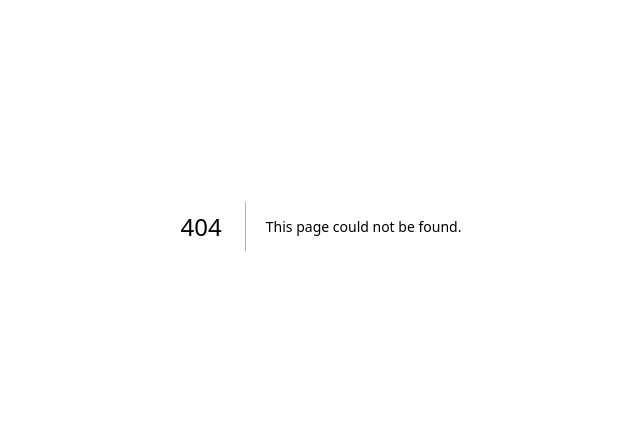
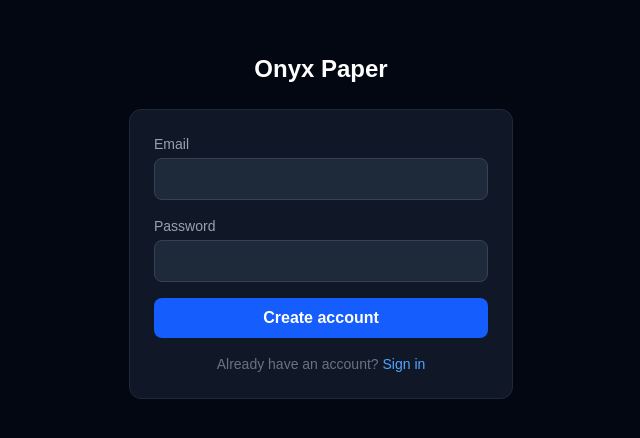
Before and after one commit to edwrand/onyx_paper_trading, a Next.js app: page /signup in a window 1280 px wide. Before the commit this address had no page. Shown: the part 174-612 px from the top of the page, without its empty margins (319-959 px from the left). Built offline with nearby package versions, Linux system fonts and the light colour scheme.

Commit message:
auth routes, pages, and session

```diff
--- /dev/null
+++ b/src/app/api/auth/login/route.ts
@@ -0,0 +1,28 @@
+import { NextRequest } from 'next/server'
+import bcrypt from 'bcryptjs'
+import { db } from '@/lib/db'
+import { getSession } from '@/lib/session'
+
+export async function POST(req: NextRequest) {
+  const { email, password } = await req.json()
+  if (!email || !password) {
+    return Response.json({ error: 'Email and password required' }, { status: 400 })
+  }
+
+  const user = await db.user.findUnique({ where: { email } })
+  if (!user) {
+    return Response.json({ error: 'Invalid credentials' }, { status: 401 })
+  }
+
+  const valid = await bcrypt.compare(password, user.passwordHash)
+  if (!valid) {
+    return Response.json({ error: 'Invalid credentials' }, { status: 401 })
+  }
+
+  const session = await getSession()
+  session.userId = user.id
+  session.email = user.email
+  await session.save()
+
+  return Response.json({ ok: true })
+}
--- /dev/null
+++ b/src/app/api/auth/logout/route.ts
@@ -0,0 +1,7 @@
+import { getSession } from '@/lib/session'
+
+export async function POST() {
+  const session = await getSession()
+  session.destroy()
+  return Response.json({ ok: true })
+}
--- /dev/null
+++ b/src/app/api/auth/me/route.ts
@@ -0,0 +1,16 @@
+import { getSession } from '@/lib/session'
+import { db } from '@/lib/db'
+
+export async function GET() {
+  const session = await getSession()
+  if (!session.userId) {
+    return Response.json({ error: 'Unauthorized' }, { status: 401 })
+  }
+
+  const user = await db.user.findUnique({
+    where: { id: session.userId },
+    select: { id: true, email: true, balance: true },
+  })
+
+  return Response.json(user)
+}
--- /dev/null
+++ b/src/app/api/auth/signup/route.ts
@@ -0,0 +1,26 @@
+import { NextRequest } from 'next/server'
+import bcrypt from 'bcryptjs'
+import { db } from '@/lib/db'
+import { getSession } from '@/lib/session'
+
+export async function POST(req: NextRequest) {
+  const { email, password } = await req.json()
+  if (!email || !password) {
+    return Response.json({ error: 'Email and password required' }, { status: 400 })
+  }
+
+  const existing = await db.user.findUnique({ where: { email } })
+  if (existing) {
+    return Response.json({ error: 'Email already in use' }, { status: 400 })
+  }
+
+  const passwordHash = await bcrypt.hash(password, 10)
+  const user = await db.user.create({ data: { email, passwordHash } })
+
+  const session = await getSession()
+  session.userId = user.id
+  session.email = user.email
+  await session.save()
+
+  return Response.json({ ok: true })
+}
--- /dev/null
+++ b/src/app/login/page.tsx
@@ -0,0 +1,75 @@
+'use client'
+
+import { useState } from 'react'
+import { useRouter } from 'next/navigation'
+import Link from 'next/link'
+
+export default function LoginPage() {
+  const [email, setEmail] = useState('')
+  const [password, setPassword] = useState('')
+  const [error, setError] = useState('')
+  const [loading, setLoading] = useState(false)
+  const router = useRouter()
+
+  async function submit(e: React.FormEvent) {
+    e.preventDefault()
+    setLoading(true)
+    setError('')
+    const res = await fetch('/api/auth/login', {
+      method: 'POST',
+      headers: { 'Content-Type': 'application/json' },
+      body: JSON.stringify({ email, password }),
+    })
+    const data = await res.json()
+    setLoading(false)
+    if (!res.ok) {
+      setError(data.error ?? 'Login failed')
+      return
+    }
+    router.push('/')
+  }
+
+  return (
+    <div className="min-h-screen bg-gray-950 flex items-center justify-center p-4">
+      <div className="w-full max-w-sm">
+        <h1 className="text-white text-2xl font-bold mb-6 text-center">Onyx Paper</h1>
+        <form onSubmit={submit} className="bg-gray-900 border border-gray-800 rounded-xl p-6 flex flex-col gap-4">
+          <div>
+            <label className="text-gray-400 text-sm block mb-1">Email</label>
+            <input
+              type="email"
+              value={email}
+              onChange={(e) => setEmail(e.target.value)}
+              required
+              className="w-full bg-gray-800 border border-gray-700 rounded-lg px-3 py-2 text-white focus:outline-none focus:border-gray-500"
+            />
+          </div>
+          <div>
+            <label className="text-gray-400 text-sm block mb-1">Password</label>
+            <input
+              type="password"
+              value={password}
+              onChange={(e) => setPassword(e.target.value)}
+              required
+              className="w-full bg-gray-800 border border-gray-700 rounded-lg px-3 py-2 text-white focus:outline-none focus:border-gray-500"
+            />
+          </div>
+          {error && <p className="text-red-400 text-sm">{error}</p>}
+          <button
+            type="submit"
+            disabled={loading}
+            className="w-full py-2 bg-blue-600 hover:bg-blue-500 text-white font-semibold rounded-lg transition-colors disabled:opacity-50"
+          >
+            {loading ? 'Signing in…' : 'Sign in'}
+          </button>
+          <p className="text-gray-500 text-sm text-center">
+            No account?{' '}
+            <Link href="/signup" className="text-blue-400 hover:text-blue-300">
+              Sign up
+            </Link>
+          </p>
+        </form>
+      </div>
+    </div>
+  )
+}
--- /dev/null
+++ b/src/app/signup/page.tsx
@@ -0,0 +1,76 @@
+'use client'
+
+import { useState } from 'react'
+import { useRouter } from 'next/navigation'
+import Link from 'next/link'
+
+export default function SignupPage() {
+  const [email, setEmail] = useState('')
+  const [password, setPassword] = useState('')
+  const [error, setError] = useState('')
+  const [loading, setLoading] = useState(false)
+  const router = useRouter()
+
+  async function submit(e: React.FormEvent) {
+    e.preventDefault()
+    setLoading(true)
+    setError('')
+    const res = await fetch('/api/auth/signup', {
+      method: 'POST',
+      headers: { 'Content-Type': 'application/json' },
+      body: JSON.stringify({ email, password }),
+    })
+    const data = await res.json()
+    setLoading(false)
+    if (!res.ok) {
+      setError(data.error ?? 'Signup failed')
+      return
+    }
+    router.push('/')
+  }
+
+  return (
+    <div className="min-h-screen bg-gray-950 flex items-center justify-center p-4">
+      <div className="w-full max-w-sm">
+        <h1 className="text-white text-2xl font-bold mb-6 text-center">Onyx Paper</h1>
+        <form onSubmit={submit} className="bg-gray-900 border border-gray-800 rounded-xl p-6 flex flex-col gap-4">
+          <div>
+            <label className="text-gray-400 text-sm block mb-1">Email</label>
+            <input
+              type="email"
+              value={email}
+              onChange={(e) => setEmail(e.target.value)}
+              required
+              className="w-full bg-gray-800 border border-gray-700 rounded-lg px-3 py-2 text-white focus:outline-none focus:border-gray-500"
+            />
+          </div>
+          <div>
+            <label className="text-gray-400 text-sm block mb-1">Password</label>
+            <input
+              type="password"
+              value={password}
+              onChange={(e) => setPassword(e.target.value)}
+              required
+              minLength={6}
+              className="w-full bg-gray-800 border border-gray-700 rounded-lg px-3 py-2 text-white focus:outline-none focus:border-gray-500"
+            />
+          </div>
+          {error && <p className="text-red-400 text-sm">{error}</p>}
+          <button
+            type="submit"
+            disabled={loading}
+            className="w-full py-2 bg-blue-600 hover:bg-blue-500 text-white font-semibold rounded-lg transition-colors disabled:opacity-50"
+          >
+            {loading ? 'Creating account…' : 'Create account'}
+          </button>
+          <p className="text-gray-500 text-sm text-center">
+            Already have an account?{' '}
+            <Link href="/login" className="text-blue-400 hover:text-blue-300">
+              Sign in
+            </Link>
+          </p>
+        </form>
+      </div>
+    </div>
+  )
+}
--- /dev/null
+++ b/src/lib/session.ts
@@ -0,0 +1,17 @@
+import { getIronSession } from 'iron-session'
+import { cookies } from 'next/headers'
+
+export interface SessionData {
+  userId: string
+  email: string
+}
+
+const sessionOptions = {
+  password: process.env.SESSION_SECRET!,
+  cookieName: 'onyx-session',
+  cookieOptions: { secure: process.env.NODE_ENV === 'production' },
+}
+
+export async function getSession() {
+  return getIronSession<SessionData>(await cookies(), sessionOptions)
+}
```
